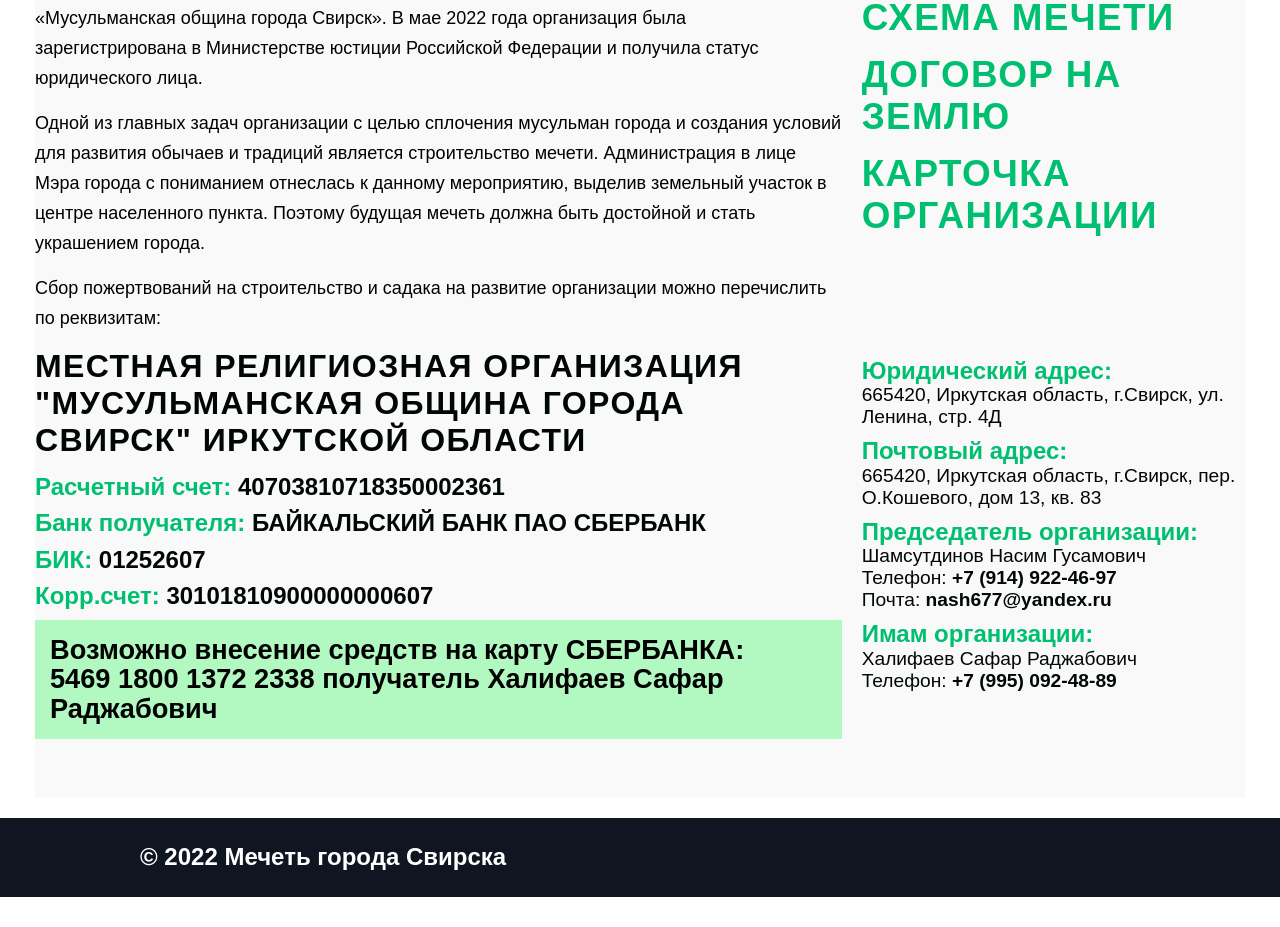
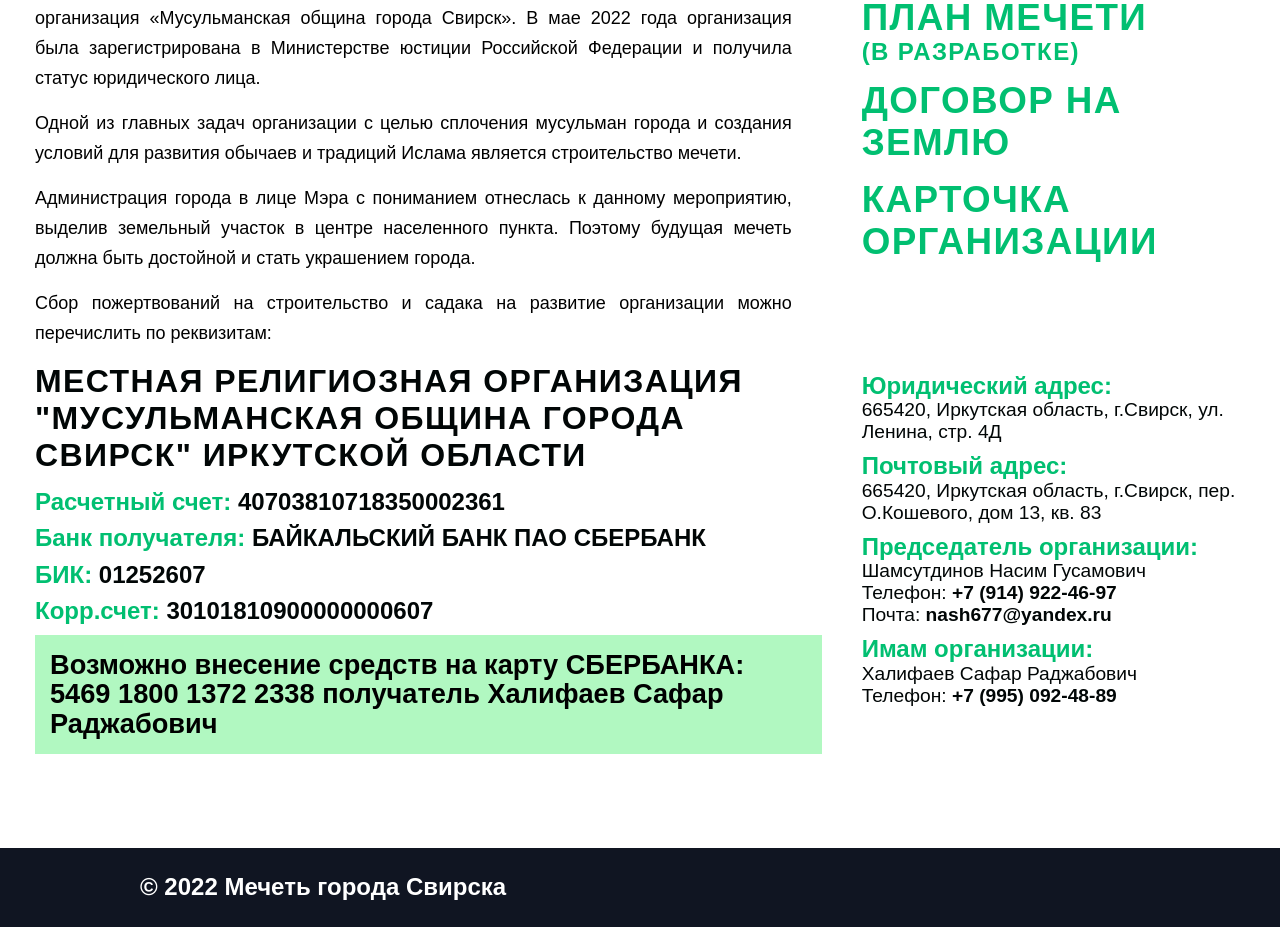
Before and after one commit to jshamsutdinova/mosque-fund-one-page, a React (Create React App) app: page / in a window 1280 px wide. Shown: the part 982-1909 px from the top of the page. Before the commit the page ends 1879 px from the top, so only its background shows below. Built offline with nearby package versions, Linux system fonts and the light colour scheme.

Commit message:
Updated the info. Changed media conditions

```diff
--- a/src/components/doc-section/doc-section-elements.js
+++ b/src/components/doc-section/doc-section-elements.js
@@ -1,8 +1,9 @@
 import styled from "styled-components";
 
+const greenColor = '#01bf71';
+
+
 export const DocContainer = styled.div `
-    background: #f9f9f9;
-
     display: grid;
     grid-template-columns: 1fr 1fr 1fr;
     grid-template-rows: 0.5fr 0.5fr 0.5fr;
@@ -23,11 +24,19 @@ export const DocContainer = styled.div `
         "info info info";
         margin: 10px 15px;
     }
+
+    @media screen and (min-width: 1900px) {
+        margin: 20px 235px;
+    }
+
 `
-
 
 export const Message = styled.div `
     grid-area: message;
+
+    @media screen and (min-width: 768px) {
+        padding-right: 50px;
+    }
 `
 
 export const Info = styled.div `
@@ -37,6 +46,9 @@ export const Info = styled.div `
 
 export const CardDetails = styled.div `
     grid-area: card-details;
+    @media screen and (min-width: 768px) {
+        padding-right: 20px;
+    }
 `
 
 export const Docs = styled.div `
@@ -67,7 +79,7 @@ export const Heading = styled.p `
     font-size: 1.5rem;
     line-height: 1.1;
     font-weight: 600;
-    color: #01bf71;
+    color: ${greenColor};
     @media screen and (max-width: 480px) {
         font-size: 32px;
     }
@@ -84,6 +96,11 @@ export const Text = styled.p`
     font-size: 18px;
     line-height: 30px;
     color: '#010606';
+    text-align: justify;
+
+    @media screen and (min-width: 1900px) {
+        font-size: 24px;
+    }
 `
 
 export const ImgContainer = styled.div`
@@ -109,8 +126,7 @@ export const DocLink = styled.div `
     transition: 0.2s ease-in-out;
     cursor: pointer;
 
-    color: #01bf71;
-    /* line-height: 20px; */
+    color: ${greenColor};
     font-weight: 700;
     letter-spacing: 1.4px;
     text-transform: uppercase;
@@ -130,7 +146,6 @@ export const TextHighlight = styled.p `
     font-size: 1.7rem;
     line-height: 1.1;
     font-weight: 600;
-    /* color: #01bf71; */
     background-color: #b1f8c1;
     padding: 15px;
 `
@@ -140,7 +155,7 @@ export const InfoHeading = styled.p `
     font-size: 1.5rem;
     line-height: 1.1;
     font-weight: 600;
-    color: #01bf71;
+    color: ${greenColor};
     @media screen and (max-width: 480px) {
         font-size: 32px;
     }
--- a/src/components/doc-section/doc-section.js
+++ b/src/components/doc-section/doc-section.js
@@ -1,7 +1,6 @@
 import React from 'react'
 import { DocContainer, Info, Message, CardDetails, Docs,
          TopLine, Heading, Subtitle, Text, DocLink, TextHighlight, InfoHeading, InfoText, Phone } from './doc-section-elements'
-import Img from '../../images/qr.png'
 
 const openFile = (url) => {
   window.open(url, '_blank');
@@ -19,7 +18,10 @@ const DocSection = () => {
             В июле 2021 года в г. Свирске по инициативе местных мусульман различных национальностей проведено учредительное собрание и создана местная религиозная организация «Мусульманская община города Свирск». В мае 2022 года организация была зарегистрирована в Министерстве юстиции Российской Федерации и получила статус юридического лица.
             </Text>
             <Text>
-            Одной из главных задач организации с целью сплочения мусульман города и создания условий для развития обычаев и традиций является строительство мечети. Администрация в лице Мэра города с пониманием отнеслась к данному мероприятию,  выделив земельный участок в центре населенного пункта. Поэтому будущая мечеть должна быть достойной и стать украшением города.
+            Одной из главных задач организации с целью сплочения мусульман города и создания условий для развития обычаев и традиций Ислама является строительство мечети.
+            </Text>
+            <Text>
+            Администрация города в лице Мэра с пониманием отнеслась к данному мероприятию, выделив земельный участок в центре населенного пункта. Поэтому будущая мечеть должна быть достойной и стать украшением города.
             </Text>
             <Text>Сбор пожертвований на строительство и садака на развитие организации можно перечислить по реквизитам: </Text>
           </Message>
@@ -34,7 +36,7 @@ const DocSection = () => {
           </CardDetails>
           <Docs id='plan'>
               <DocLink onClick={()=>openFile('https://drive.google.com/file/d/1NBFXwKTf9JyyJCwa46w8ZTE7B0V-Lejc/view?usp=sharing')}>Учредительные документы</DocLink>
-              <DocLink>Схема мечети</DocLink>
+              <DocLink>План мечети <Heading>(в разработке)</Heading></DocLink>
               <DocLink onClick={()=>openFile('https://drive.google.com/file/d/1Z8tfRezFuYt7o1dVUSQfXvh_Xl0RqaY_/view?usp=sharing')}>Договор на землю</DocLink>
               <DocLink onClick={()=>openFile('https://drive.google.com/file/d/1gn_47HzD8kVFF0hnwntBxsuiHlfD_xpq/view?usp=sharing')}>Карточка организации</DocLink>
               {/* <DocLink>Разрешение на строительство</DocLink> */}
--- a/src/components/doc-section/test.css
+++ b/src/components/doc-section/test.css
@@ -0,0 +1,4 @@
+.div {
+    /* line-height: 20px; */
+    color: #049423;
+}
```
